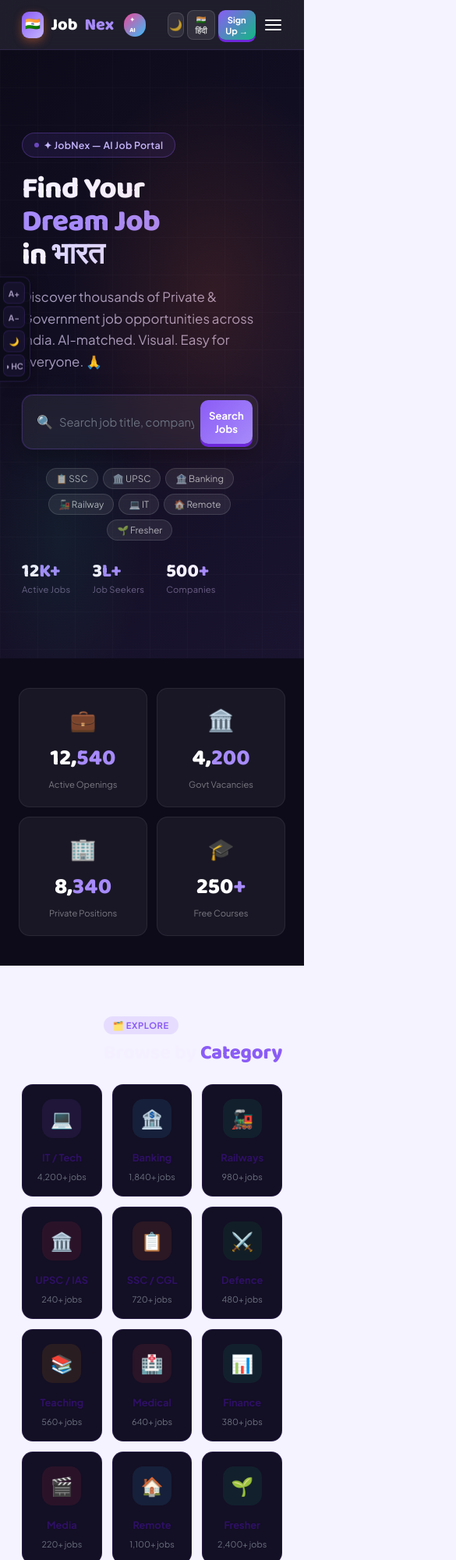
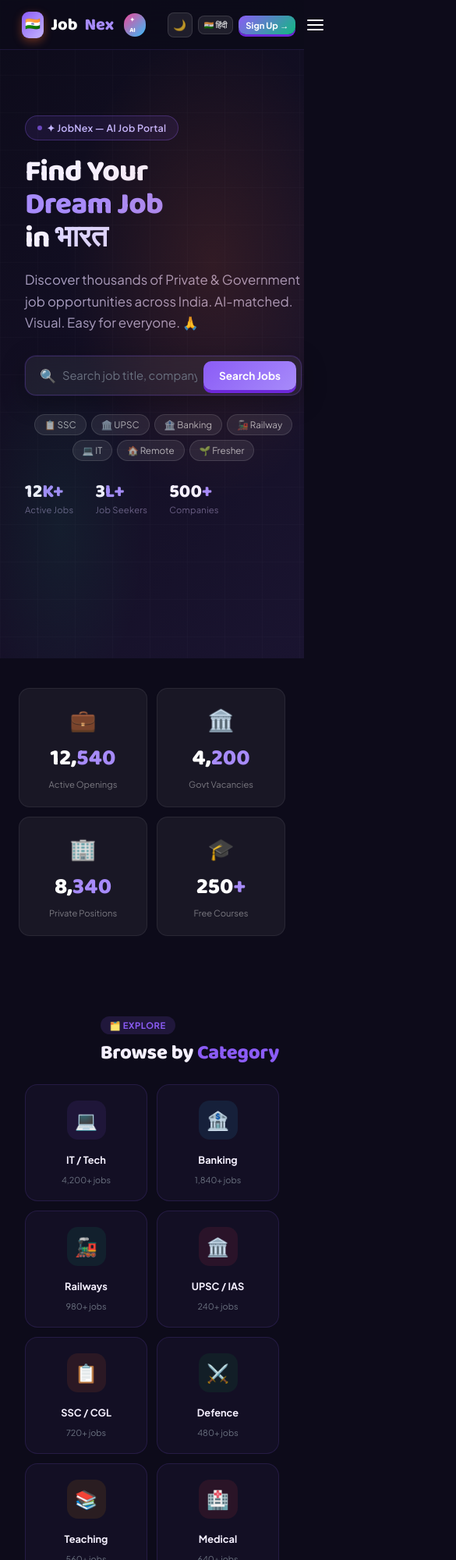
Before and after one commit to jaiswalvivekanand9994-del/jobnex, a website: page public/index.html in a window 390 px wide. Shown: the top 2000 px of the page at 78% size, 585 px wide, since content can reach past the window. Drawn offline with nearby package versions, Linux system fonts and the light colour scheme.

Commit message:
Fix all display issues — dark bg, mobile nav, a11y bar

```diff
--- a/public/index.html
+++ b/public/index.html
@@ -36,7 +36,7 @@
   --bg:#0D0B1A;--bg2:#130F24;--bg3:#1A1430;--bg4:#221C3C;
   --bd:rgba(139,92,246,.15);--bd2:rgba(139,92,246,.22);
   --tx:#F5F0FF;--tx2:#A89DC0;--tx3:#6B5F85;
-  --sbg:#F5F3FF;--scard:#FFFFFF;--stx:#2E1065;
+  --sbg:#0D0B1A;--scard:#130F24;--stx:#F5F0FF;
   --ssub:#374151;--smt:#6B7280;--sbdr:#DDD6FE;
   --r:10px;--r2:14px;--r3:20px;
   --sh:0 2px 8px rgba(0,0,0,.08);--shm:0 6px 24px rgba(0,0,0,.12);--shl:0 14px 48px rgba(0,0,0,.18);
@@ -81,7 +81,7 @@ a{text-decoration:none;color:inherit}button{cursor:pointer;border:none;backgroun
 .snav-links{display:flex;align-items:center;gap:3px}
 .snav-link{font-size:.82rem;font-weight:600;color:rgba(255,255,255,.65);cursor:pointer;transition:var(--tr);padding:4px 2px;white-space:nowrap;letter-spacing:.01em}
 .snav-link:hover,.snav-link.active{color:#C4B5FD;font-weight:700}
-.snav-acts{display:flex;align-items:center;gap:7px}
+.snav-acts{display:flex;align-items:center;gap:7px;flex-shrink:0;margin-left:auto}
 .sicon-btn{width:32px;height:32px;border-radius:8px;background:rgba(255,255,255,.08);border:1px solid rgba(255,255,255,.12);display:flex;align-items:center;justify-content:center;cursor:pointer;transition:var(--tr);color:rgba(255,255,255,.7);font-size:.85rem}
 .sicon-btn:hover{background:rgba(255,107,43,.2);color:var(--sf2)}
 .slang-btn{padding:5px 10px;border-radius:8px;background:rgba(255,255,255,.08);border:1px solid rgba(255,255,255,.12);color:rgba(255,255,255,.75);font-size:.72rem;font-weight:700;cursor:pointer;transition:var(--tr)}
@@ -144,23 +144,23 @@ a{text-decoration:none;color:inherit}button{cursor:pointer;border:none;backgroun
 #authBox{position:relative}
 .hamburger{display:none;flex-direction:column;gap:4px;padding:8px;cursor:pointer}
 .hamburger span{width:21px;height:2px;background:#fff;border-radius:2px;transition:var(--tr)}
-.mob-nav{position:fixed;top:64px;left:0;right:0;bottom:0;background:rgba(5,46,22,.98);backdrop-filter:blur(20px);z-index:400;display:none;flex-direction:column;padding:14px;overflow-y:auto;-webkit-overflow-scrolling:touch}
+.mob-nav{position:fixed;top:64px;left:0;right:0;bottom:0;background:rgba(13,11,26,.98);backdrop-filter:blur(20px);-webkit-backdrop-filter:blur(20px);z-index:400;display:none;flex-direction:column;padding:12px;overflow-y:auto;-webkit-overflow-scrolling:touch;border-top:1px solid rgba(139,92,246,.15)}
 .mob-nav.open{display:flex}
-.mob-link{padding:13px 14px;border-radius:11px;color:rgba(255,255,255,.75);font-size:.9rem;font-weight:600;display:flex;align-items:center;gap:9px;cursor:pointer;transition:var(--tr);border:1px solid transparent}
-.mob-link:hover{background:rgba(255,107,43,.1);color:var(--sf2);border-color:rgba(255,107,43,.2)}
+.mob-link{display:flex;align-items:center;gap:10px;padding:13px 14px;color:rgba(255,255,255,.75);font-size:.88rem;font-weight:600;cursor:pointer;border-radius:var(--r);transition:var(--tr);border-bottom:1px solid rgba(139,92,246,.08)}
+.mob-link:hover,.mob-link.active{background:rgba(139,92,246,.12);color:#C4B5FD}
 .a11y-bar{position:fixed;top:50%;left:0;transform:translateY(-50%);z-index:600;display:flex;flex-direction:column;gap:3px;background:rgba(13,11,26,.92);border:1px solid rgba(139,92,246,.2);border-left:none;border-radius:0 var(--r) var(--r) 0;padding:6px 6px 6px 4px;box-shadow:4px 0 20px rgba(0,0,0,.3);backdrop-filter:blur(12px)}
 .a11y-btn{width:28px;height:28px;border-radius:7px;background:rgba(139,92,246,.08);border:1px solid rgba(139,92,246,.15);color:var(--tx2);font-size:.65rem;font-weight:700;cursor:pointer;transition:var(--tr);display:flex;align-items:center;justify-content:center}
 .a11y-btn:hover{background:rgba(255,107,43,.2);color:var(--sf2)}
 
 /* SITE PAGES */
-.spage{display:none;padding-top:64px;min-height:100vh;background:var(--sbg);transition:background .3s}
+.spage{display:none;background:var(--bg);min-height:calc(100vh - 64px)}
 .spage.active{display:block}
 
 /* HERO */
-.hero{min-height:calc(100vh - 64px);background:linear-gradient(135deg,var(--nv),var(--nv2) 50%,var(--nv3));position:relative;overflow:hidden;display:flex;align-items:center}
+.hero{background:linear-gradient(135deg,#0D0B1A 0%,#130F24 50%,#1A1430 100%);min-height:100vh;display:flex;align-items:flex-start}
 .hero-glow{position:absolute;inset:0;background:radial-gradient(ellipse 80% 60% at 70% 40%,rgba(255,107,43,.13),transparent 60%),radial-gradient(ellipse 50% 50% at 20% 80%,rgba(16,185,129,.08),transparent 55%)}
 .hero-grid{position:absolute;inset:0;opacity:.035;background-image:linear-gradient(rgba(255,255,255,.5) 1px,transparent 1px),linear-gradient(90deg,rgba(255,255,255,.5) 1px,transparent 1px);background-size:48px 48px}
-.hero-inner{max-width:1200px;margin:0 auto;display:grid;grid-template-columns:1fr 480px;gap:48px;align-items:center;padding:96px 28px 72px;min-height:calc(100vh - 64px)}
+.hero-inner{max-width:1200px;margin:0 auto;display:grid;grid-template-columns:1fr 460px;gap:48px;align-items:center;padding:100px 32px 72px;min-height:calc(100vh - 64px)}
 .hero-badge{display:inline-flex;align-items:center;gap:6px;padding:7px 15px;background:rgba(139,92,246,.1);border:1px solid rgba(139,92,246,.3);border-radius:100px;margin-bottom:20px;font-size:.78rem;font-weight:600;color:#C4B5FD;letter-spacing:.02em}
 @keyframes pglow{0%,100%{box-shadow:0 0 0 0 rgba(255,107,43,.3)}50%{box-shadow:0 0 0 8px rgba(255,107,43,0)}}
 .live-dot{width:6px;height:6px;border-radius:50%;background:var(--sf);animation:blink 1.6s infinite}
@@ -171,7 +171,7 @@ a{text-decoration:none;color:inherit}button{cursor:pointer;border:none;backgroun
 .hero-sw{background:rgba(255,255,255,.06);border:1.5px solid rgba(139,92,246,.25);border-radius:14px;padding:6px 6px 6px 18px;display:flex;gap:8px;align-items:center;box-shadow:0 8px 32px rgba(0,0,0,.3),0 0 0 1px rgba(139,92,246,.1);margin-bottom:24px;width:100%;backdrop-filter:blur(10px)}
 .hero-sw input{flex:1;border:none;outline:none;font-size:.92rem;color:var(--stx);background:transparent}
 .hero-sw input::placeholder{color:var(--smt)}
-.hero-sbtn{padding:10px 20px;background:linear-gradient(135deg,var(--sf),var(--sf2));color:#fff;border-radius:10px;font-weight:700;font-size:.82rem;box-shadow:0 4px 0 var(--sfd);transition:var(--trs)}
+.hero-sbtn{padding:10px 20px;background:linear-gradient(135deg,#8B5CF6,#A78BFA);color:#fff;border-radius:10px;font-size:.85rem;font-weight:700;cursor:pointer;box-shadow:0 4px 0 #6D28D9;transition:var(--trs);white-space:nowrap;flex-shrink:0}
 .hero-sbtn:hover{transform:translateY(-2px)}
 .hero-tags{display:flex;flex-wrap:wrap;gap:6px;margin-bottom:28px}
 .htag{padding:5px 12px;background:rgba(255,255,255,.08);border:1px solid rgba(255,255,255,.12);border-radius:100px;color:rgba(255,255,255,.65);font-size:.73rem;cursor:pointer;transition:var(--tr)}
@@ -208,7 +208,7 @@ a{text-decoration:none;color:inherit}button{cursor:pointer;border:none;backgroun
 .hcmpct{font-family:var(--disp);font-size:1.2rem;font-weight:800;color:var(--em2);margin-top:4px}
 
 /* SECTIONS */
-.section{padding:64px 28px}
+.section{padding:64px 32px;background:var(--bg)}
 .sec-w{max-width:1200px;margin:0 auto;width:100%}
 .sec-nv{background:var(--nv)}
 .section-inner{max-width:1200px;margin:0 auto;width:100%}
@@ -231,8 +231,8 @@ a{text-decoration:none;color:inherit}button{cursor:pointer;border:none;backgroun
 .sc-lbl{font-size:.7rem;color:rgba(255,255,255,.42);margin-top:3px}
 
 /* CATEGORY CARDS */
-.catgrid{display:grid;grid-template-columns:repeat(auto-fit,minmax(148px,1fr));gap:13px}
-.catcard{background:var(--bg2);border:1px solid var(--bd);border-radius:var(--r2);padding:18px 14px;text-align:center;cursor:pointer;transition:var(--tr);display:flex;flex-direction:column;align-items:center;gap:8px}
+.catgrid{display:grid;grid-template-columns:repeat(auto-fill,minmax(150px,1fr));gap:12px;margin-top:16px}
+.catcard{background:var(--bg2);border:1px solid var(--bd);border-radius:16px;padding:20px 14px;text-align:center;cursor:pointer;transition:var(--tr);display:flex;flex-direction:column;align-items:center;gap:9px;position:relative;overflow:hidden}
 .catcard:hover{border-color:rgba(139,92,246,.35);background:rgba(139,92,246,.06);transform:translateY(-2px);box-shadow:0 8px 24px rgba(139,92,246,.1)}
 .cat-ic{width:50px;height:50px;border-radius:14px;background:var(--cbg,rgba(255,107,43,.1));display:flex;align-items:center;justify-content:center;font-size:1.45rem;margin:0 auto 9px;transition:var(--trs)}
 .catcard:hover .cat-ic{transform:scale(1.15) rotate(5deg)}
@@ -678,13 +678,14 @@ tbody tr:hover td{background:var(--bg3);color:var(--tx)}
   .ag64{grid-template-columns:1fr}
   .pgrid{grid-template-columns:repeat(2,1fr)}
   .footer-grid,.fgrid{grid-template-columns:1fr 1fr}
-  .hero-cards{width:260px;height:300px}
+  .hero-cards{position:relative;width:100%;height:420px;flex-shrink:0}
   .hc-m{width:230px}
 }
 
 /* Tablet — 900px */
 @media(max-width:900px){
-  .hero-inner{max-width:1200px;margin:0 auto;display:grid;grid-template-columns:1fr 480px;gap:48px;align-items:center;padding:96px 28px 72px;min-height:calc(100vh - 64px)}
+  .a11y-bar{top:auto;bottom:80px;transform:none;padding:5px 5px 5px 4px}
+  .hero-inner{max-width:1200px;margin:0 auto;display:grid;grid-template-columns:1fr 460px;gap:48px;align-items:center;padding:100px 32px 72px;min-height:calc(100vh - 64px)}
   .hero-title{font-family:var(--disp);font-size:clamp(2.4rem,5vw,3.8rem);font-weight:900;line-height:1.1;letter-spacing:-.02em;color:var(--tx);margin-bottom:18px}
   .jgrid{grid-template-columns:repeat(auto-fill,minmax(260px,1fr))}
   .ngrid{grid-template-columns:repeat(auto-fill,minmax(240px,1fr))}
@@ -709,7 +710,7 @@ tbody tr:hover td{background:var(--bg3);color:var(--tx)}
   .snav{position:fixed;top:0;left:0;right:0;z-index:500;background:rgba(13,11,26,.92);backdrop-filter:blur(20px);-webkit-backdrop-filter:blur(20px);border-bottom:1px solid rgba(139,92,246,.15);height:64px;display:flex;align-items:center;padding:0 28px;gap:28px}
 
   /* Hero */
-  .hero-inner{max-width:1200px;margin:0 auto;display:grid;grid-template-columns:1fr 480px;gap:48px;align-items:center;padding:96px 28px 72px;min-height:calc(100vh - 64px)}
+  .hero-inner{max-width:1200px;margin:0 auto;display:grid;grid-template-columns:1fr 460px;gap:48px;align-items:center;padding:100px 32px 72px;min-height:calc(100vh - 64px)}
   .hero-vis{display:none}
   .hero-stats{display:flex;gap:28px;align-items:center;margin-top:6px}
   .hero-tags{justify-content:center}
@@ -719,14 +720,14 @@ tbody tr:hover td{background:var(--bg3);color:var(--tx)}
   .hs-n{font-family:var(--disp);font-size:1.5rem;font-weight:900;color:var(--tx);line-height:1}
 
   /* Sections */
-  .section{padding:64px 28px}
+  .section{padding:64px 32px;background:var(--bg)}
   .sec-w{max-width:1200px;margin:0 auto;width:100%}
   .sflex{flex-direction:column;gap:9px;margin-bottom:24px}
   .stitle{font-family:var(--disp);font-size:clamp(1.6rem,3.5vw,2.2rem);font-weight:800;color:var(--tx);letter-spacing:-.01em;line-height:1.2}
 
   /* Grids */
   .jgrid{grid-template-columns:1fr}
-  .catgrid{grid-template-columns:repeat(auto-fill,minmax(130px,1fr))}
+  .catgrid{display:grid;grid-template-columns:repeat(auto-fill,minmax(150px,1fr));gap:12px;margin-top:16px}
   .ngrid{grid-template-columns:1fr}
   .egrid{grid-template-columns:1fr 1fr}
   .sgrid{grid-template-columns:1fr 1fr}
@@ -783,16 +784,16 @@ tbody tr:hover td{background:var(--bg3);color:var(--tx)}
 }
 
 /* Small Mobile — 520px */
-@media(max-width:520px){
+@media(max-width:520px){.a11y-bar{display:none!important}
   .hero-title{font-family:var(--disp);font-size:clamp(2.4rem,5vw,3.8rem);font-weight:900;line-height:1.1;letter-spacing:-.02em;color:var(--tx);margin-bottom:18px}
   .hero-sw{background:rgba(255,255,255,.06);border:1.5px solid rgba(139,92,246,.25);border-radius:14px;padding:6px 6px 6px 18px;display:flex;gap:8px;align-items:center;box-shadow:0 8px 32px rgba(0,0,0,.3),0 0 0 1px rgba(139,92,246,.1);margin-bottom:24px;width:100%;backdrop-filter:blur(10px)}
-  .hero-sbtn{width:100%;padding:11px}
-  .hero-inner{max-width:1200px;margin:0 auto;display:grid;grid-template-columns:1fr 480px;gap:48px;align-items:center;padding:96px 28px 72px;min-height:calc(100vh - 64px)}
+  .hero-sbtn{padding:10px 20px;background:linear-gradient(135deg,#8B5CF6,#A78BFA);color:#fff;border-radius:10px;font-size:.85rem;font-weight:700;cursor:pointer;box-shadow:0 4px 0 #6D28D9;transition:var(--trs);white-space:nowrap;flex-shrink:0}
+  .hero-inner{max-width:1200px;margin:0 auto;display:grid;grid-template-columns:1fr 460px;gap:48px;align-items:center;padding:100px 32px 72px;min-height:calc(100vh - 64px)}
   .hero-stats{display:flex;gap:28px;align-items:center;margin-top:6px}
   .hs-n{font-family:var(--disp);font-size:1.5rem;font-weight:900;color:var(--tx);line-height:1}
 
   .egrid{grid-template-columns:1fr}
-  .catgrid{grid-template-columns:repeat(3,1fr)}
+  .catgrid{display:grid;grid-template-columns:repeat(auto-fill,minmax(150px,1fr));gap:12px;margin-top:16px}
 
   .astats{grid-template-columns:1fr 1fr}
   .asv{font-size:1.2rem}
@@ -811,15 +812,15 @@ tbody tr:hover td{background:var(--bg3);color:var(--tx)}
   .auth-tabs{font-size:.78rem}
   .auth-tab{padding:11px 8px}
 
-  .snav-acts{gap:4px}
+  .snav-acts{display:flex;align-items:center;gap:7px;flex-shrink:0;margin-left:auto}
   .s-signup-btn{font-size:.7rem;padding:5px 9px}
 }
 
 /* Extra Small — 380px */
 @media(max-width:380px){
   .hero-title{font-family:var(--disp);font-size:clamp(2.4rem,5vw,3.8rem);font-weight:900;line-height:1.1;letter-spacing:-.02em;color:var(--tx);margin-bottom:18px}
-  .section{padding:64px 28px}
-  .catgrid{grid-template-columns:repeat(2,1fr)}
+  .section{padding:64px 32px;background:var(--bg)}
+  .catgrid{display:grid;grid-template-columns:repeat(auto-fill,minmax(150px,1fr));gap:12px;margin-top:16px}
   .astats{grid-template-columns:1fr}
   .sgrid{grid-template-columns:1fr}
   .jgrid{grid-template-columns:1fr}
@@ -835,7 +836,7 @@ tbody tr:hover td{background:var(--bg3);color:var(--tx)}
   }
   .fbtn,.pgb{min-height:36px}
   .sbi{padding:9px 11px 9px 13px}
-  .mob-link{padding:15px 14px}
+  .mob-link{display:flex;align-items:center;gap:10px;padding:13px 14px;color:rgba(255,255,255,.75);font-size:.88rem;font-weight:600;cursor:pointer;border-radius:var(--r);transition:var(--tr);border-bottom:1px solid rgba(139,92,246,.08)}
   .jcard:hover,.catcard:hover,.nc:hover,.ecard:hover{transform:none}
   .jcard:active{transform:translateY(-2px)}
 }
@@ -924,6 +925,12 @@ tbody tr:hover td{background:var(--bg3);color:var(--tx)}
   <div style="margin-top:14px;display:flex;flex-direction:column;gap:7px">
     <button class="a11y-tool" onclick="changeFS(1)">A+ Increase Font</button>
     <button class="a11y-tool" onclick="toggleHC()">◑ High Contrast</button>
+  </div>
+  <div style="display:flex;gap:8px;padding:14px 14px 8px;border-top:1px solid rgba(139,92,246,.1);margin-top:8px">
+    <button onclick="changeFS(1)" style="flex:1;padding:8px;border-radius:8px;background:rgba(139,92,246,.1);border:1px solid rgba(139,92,246,.2);color:rgba(255,255,255,.7);font-size:.75rem;font-weight:700;cursor:pointer">A+</button>
+    <button onclick="changeFS(-1)" style="flex:1;padding:8px;border-radius:8px;background:rgba(139,92,246,.1);border:1px solid rgba(139,92,246,.2);color:rgba(255,255,255,.7);font-size:.75rem;font-weight:700;cursor:pointer">A−</button>
+    <button onclick="toggleDark()" style="flex:1;padding:8px;border-radius:8px;background:rgba(139,92,246,.1);border:1px solid rgba(139,92,246,.2);color:rgba(255,255,255,.7);font-size:.9rem;cursor:pointer">🌙</button>
+    <button onclick="toggleHC()" style="flex:1;padding:8px;border-radius:8px;background:rgba(139,92,246,.1);border:1px solid rgba(139,92,246,.2);color:rgba(255,255,255,.7);font-size:.7rem;font-weight:700;cursor:pointer">HC</button>
   </div>
 </div>
 
```
